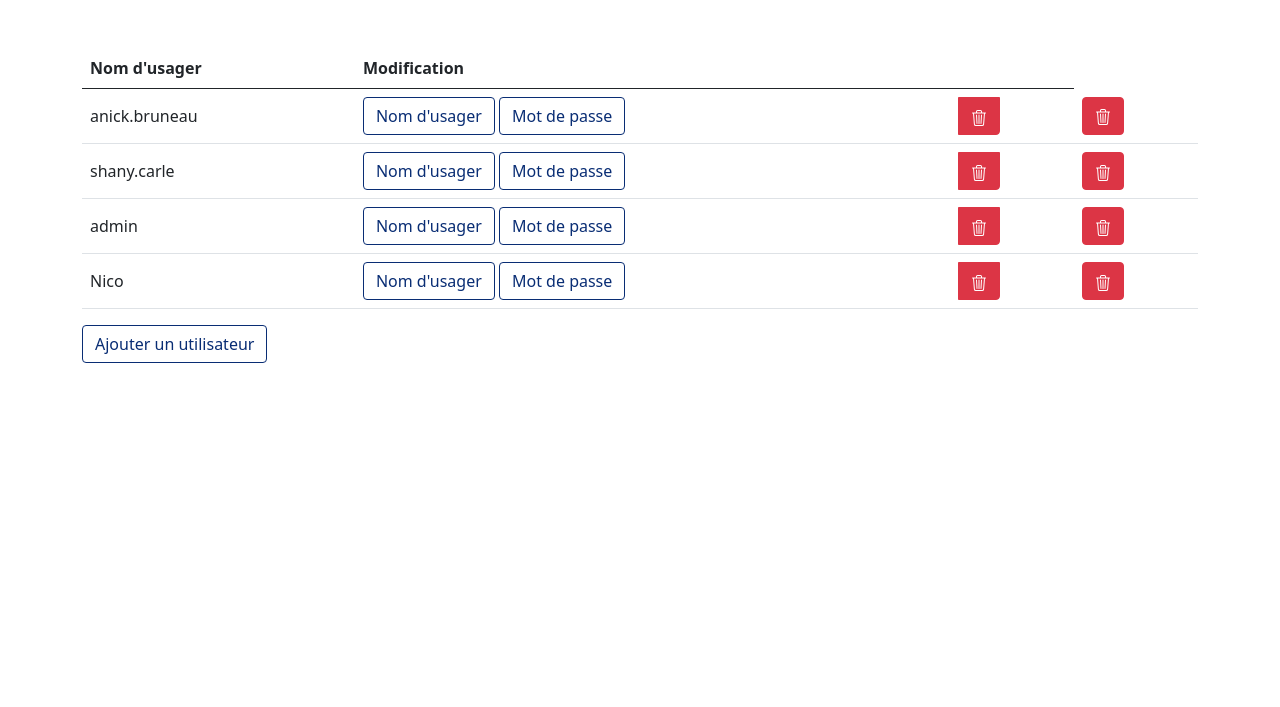
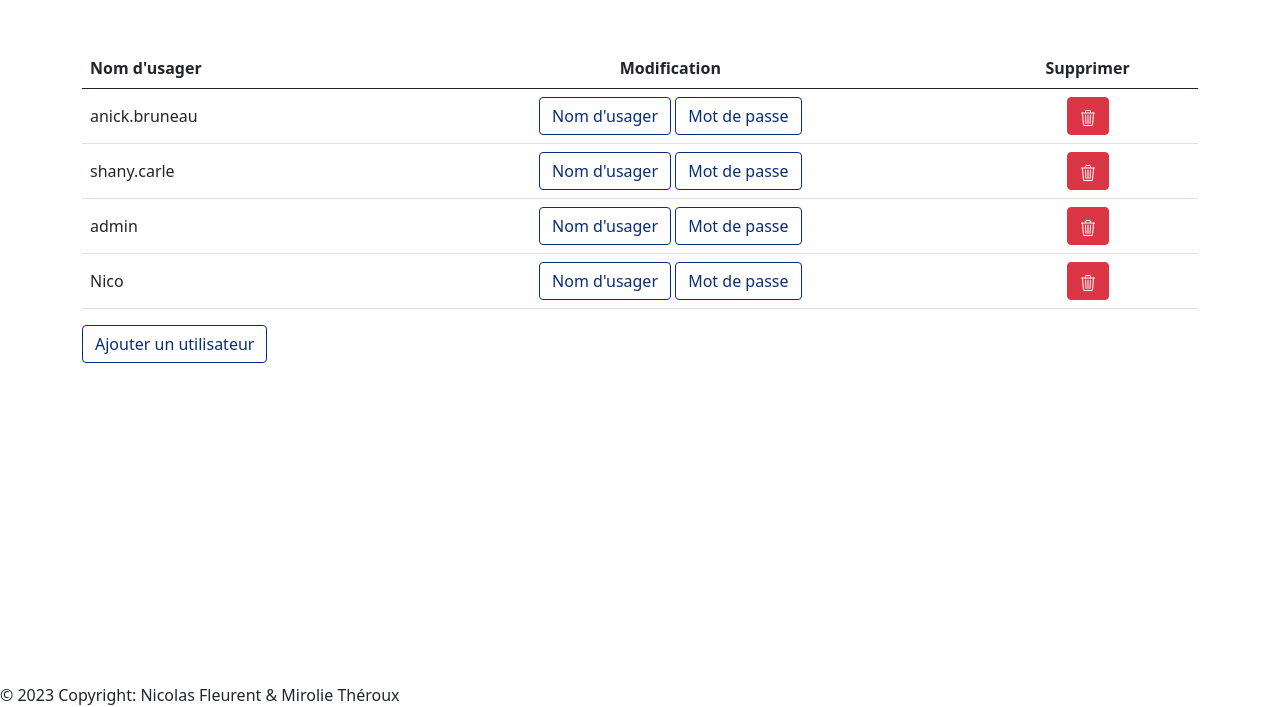
Before and after one commit to NicFleurent/SmileyFace, a PHP site: page /listeUsager.php in a window 1280 px wide. Shown: the part 121-828 px from the top of the page. Before the commit the page ends 484 px from the top, so only its background shows below. Run offline with PHP 8.4, Linux system fonts and the light colour scheme; a user stored in the database is signed in; data comes from the database, SQL or seed files in the repository; data that the repository does not hold is empty.

Commit message:
footer et correction listesUsager

```diff
--- a/listeUsager.php
+++ b/listeUsager.php
@@ -79,7 +79,8 @@ session_start();
                     <thead>
                         <tr>
                             <th scope="col">Nom d'usager</th>
-                            <th scope="col" colspan="2">Modification</th>
+                            <th scope="col" class="text-center">Modification</th>
+                            <th scope="col" class="text-center">Supprimer</th>
                         </tr>
                     </thead>
                     <tbody>
@@ -89,10 +90,10 @@ session_start();
                             <tr>
 
                                 <td><?php echo $row['usager'] ?></td>
-                                <td><a class="btn btn-outline-dark" href="modifierUsager.php?id=<?php echo $row['id'] ?>">Nom d'usager</a>
+                                <td class="text-center"><a class="btn btn-outline-dark" href="modifierUsager.php?id=<?php echo $row['id'] ?>">Nom d'usager</a>
                                     <a class="btn btn-outline-dark" href="modifierMdp.php?id=<?php echo $row['id'] ?>">Mot de passe</a>
                                 </td>
-                                <td>
+                                <!-- <td>
                                     <a href="supprimerUsager.php?id=<?php echo $row['id'] ?>"  onSubmit="return confirm('Êtes-vous sûrs de vouloir supprimer cet évènement?');">
                                         <button id="confirmSupp" type="button" class="btn btn-danger">
                                             <svg xmlns="http://www.w3.org/2000/svg" width="16" height="16" fill="currentColor" class="bi bi-trash3" viewBox="0 0 16 16">
@@ -100,8 +101,8 @@ session_start();
                                             </svg>
                                         </button>
                                     </a>
-                                </td>
-                                <td><button id="confirmSupp_<?php echo $row['id'] ?>" type="button" class="btn btn-danger btn-supprimer"><svg xmlns="http://www.w3.org/2000/svg" width="16" height="16" fill="currentColor" class="bi bi-trash3" viewBox="0 0 16 16">
+                                </td> -->
+                                <td class="text-center"><button id="confirmSupp_<?php echo $row['id'] ?>" type="button" class="btn btn-danger btn-supprimer"><svg xmlns="http://www.w3.org/2000/svg" width="16" height="16" fill="currentColor" class="bi bi-trash3" viewBox="0 0 16 16">
                                             <path d="M6.5 1h3a.5.5 0 0 1 .5.5v1H6v-1a.5.5 0 0 1 .5-.5ZM11 2.5v-1A1.5 1.5 0 0 0 9.5 0h-3A1.5 1.5 0 0 0 5 1.5v1H2.506a.58.58 0 0 0-.01 0H1.5a.5.5 0 0 0 0 1h.538l.853 10.66A2 2 0 0 0 4.885 16h6.23a2 2 0 0 0 1.994-1.84l.853-10.66h.538a.5.5 0 0 0 0-1h-.995a.59.59 0 0 0-.01 0H11Zm1.958 1-.846 10.58a1 1 0 0 1-.997.92h-6.23a1 1 0 0 1-.997-.92L3.042 3.5h9.916Zm-7.487 1a.5.5 0 0 1 .528.47l.5 8.5a.5.5 0 0 1-.998.06L5 5.03a.5.5 0 0 1 .47-.53Zm5.058 0a.5.5 0 0 1 .47.53l-.5 8.5a.5.5 0 1 1-.998-.06l.5-8.5a.5.5 0 0 1 .528-.47ZM8 4.5a.5.5 0 0 1 .5.5v8.5a.5.5 0 0 1-1 0V5a.5.5 0 0 1 .5-.5Z" />
                                         </svg></button></td>
                             </tr>
@@ -124,7 +125,7 @@ session_start();
             <!-- TOASTS -->
             <!-- Contenu du toast ajouté -->
             <article class="position-fixed top-50 start-50 translate-middle-x mb-3" style="z-index: 10">
-                <div id="toast-A" class="toast bg-primary text-white" role="alert" aria-live="assertive" aria-atomic="true">
+                <div id="toast-A" class="toast bg-success fs-5 text-white" role="alert" aria-live="assertive" aria-atomic="true">
                     <div class="toast-body d-flex flex-row justify-content-between">
                         <span class="m-0">L'utilisateur a été ajouté</span>
                         <button type="button" class="btn-close btn-close-white" data-bs-dismiss="toast" aria-label="Close"></button>
@@ -172,8 +173,7 @@ session_start();
                 </script>
 
             <?php
-            }
-            elseif ($_GET['action'] == "modifierMdp") {
+            } elseif ($_GET['action'] == "modifierMdp") {
             ?>
                 <script>
                     creerToastMdp()
@@ -207,6 +207,13 @@ session_start();
         }
         ?>
     </main>
+
+    <footer>
+        <!-- Copyright -->
+        <p>
+            © 2023 Copyright: Nicolas Fleurent & Mirolie Théroux
+        </p>
+    </footer>
 </body>
 
 </html>
```
Lines whose indentation alone changed are shown as unchanged.
